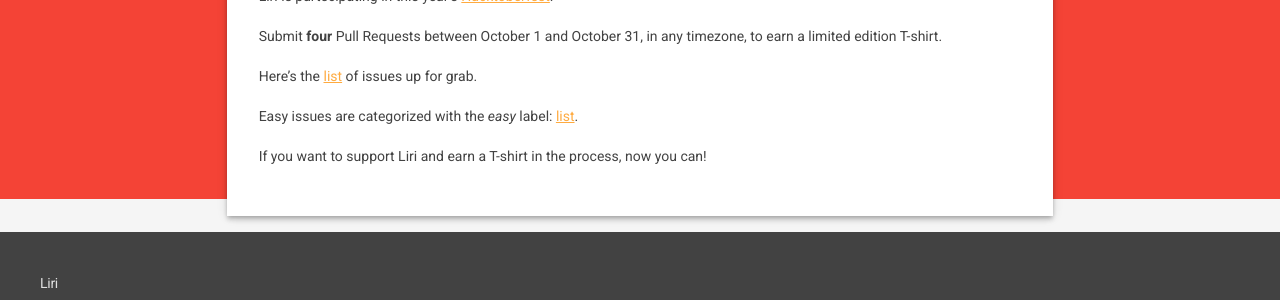
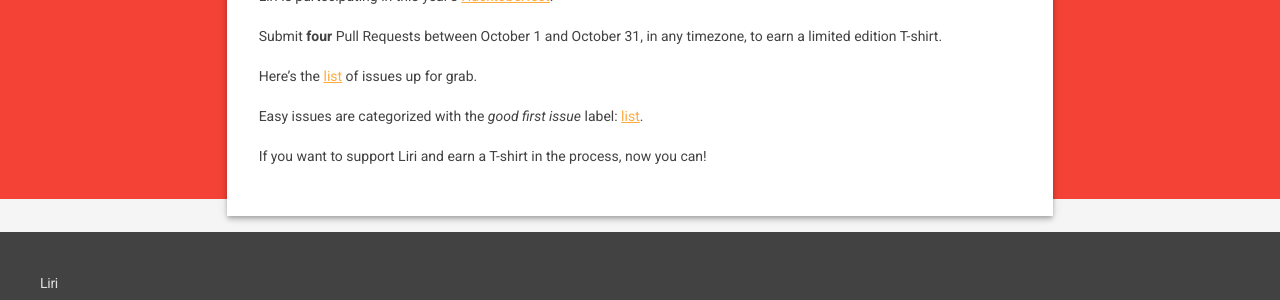
Before and after one commit to lirios/lirios.github.io, a Jekyll site: the page built from _posts/2017-09-28-hacktoberfest.markdown, in a window 1280 px wide. Shown: the part 286-586 px from the top of the page. Built offline with Jekyll 4.4.1, drawn with Linux system fonts in a browser that asks for light colours; nearby versions of some CDN libraries; some web fonts are replaced.

Commit message:
Rename easy label to good first issue

```diff
--- a/_posts/2017-09-28-hacktoberfest.markdown
+++ b/_posts/2017-09-28-hacktoberfest.markdown
@@ -19,7 +19,7 @@ to earn a limited edition T-shirt.
 
 Here's the [list][list] of issues up for grab.
 
-Easy issues are categorized with the *easy* label: [list][easy_list].
+Easy issues are categorized with the *good first issue* label: [list][easy_list].
 
 
 If you want to support Liri and earn a T-shirt in the process, now you can!
@@ -29,4 +29,4 @@ If you want to support Liri and earn a T-shirt in the process, now you can!
 [digitalocean]: https://www.digitalocean.com/
 [github]: https://github.com/
 [list]: https://github.com/search?l=&q=label%3Ahacktoberfest+state%3Aopen+type%3Aissue+user%3Alirios&ref=advsearch&type=Issues&utf8=%E2%9C%93
-[easy_list]: https://github.com/search?l=&q=state%3Aopen+type%3Aissue+user%3Alirios+state%3Aopen+label%3Ahacktoberfest+label%3Aeasy&ref=advsearch&type=Issues&utf8=%E2%9C%93
+[easy_list]: https://github.com/search?l=&q=user%3Alirios+state%3Aopen+label%3Ahacktoberfest+label%3A%22good+first+issue%22&ref=advsearch&type=Issues&utf8=%E2%9C%93
```
